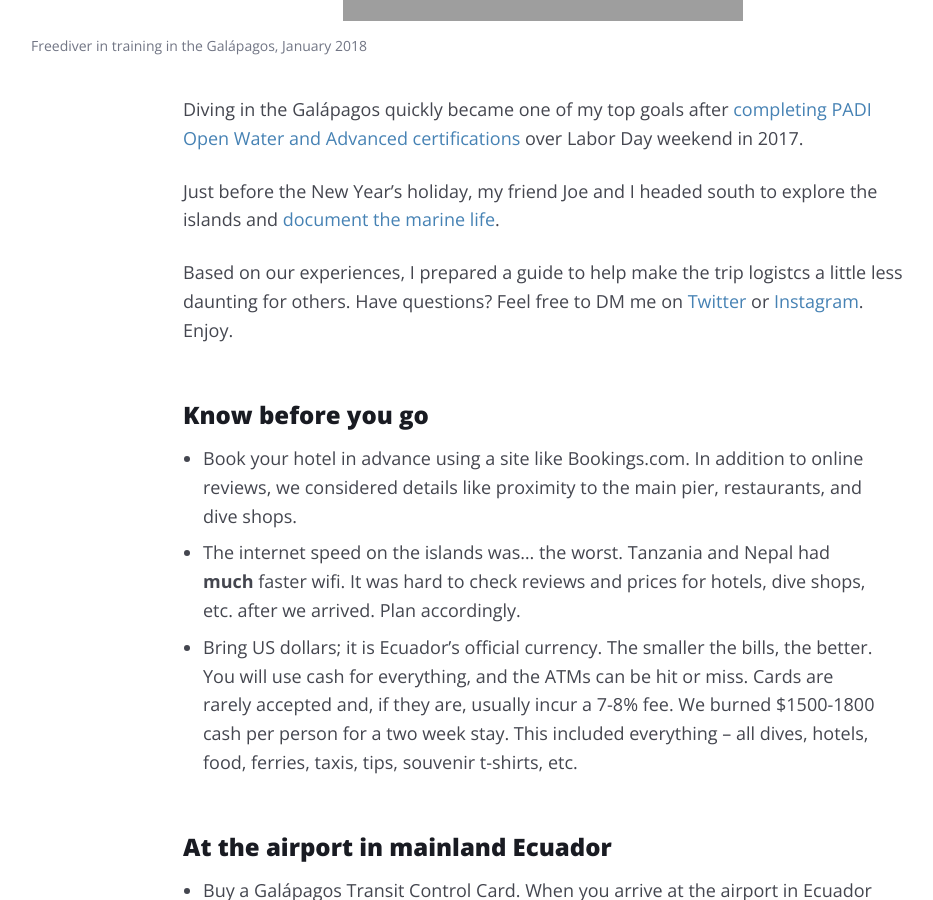
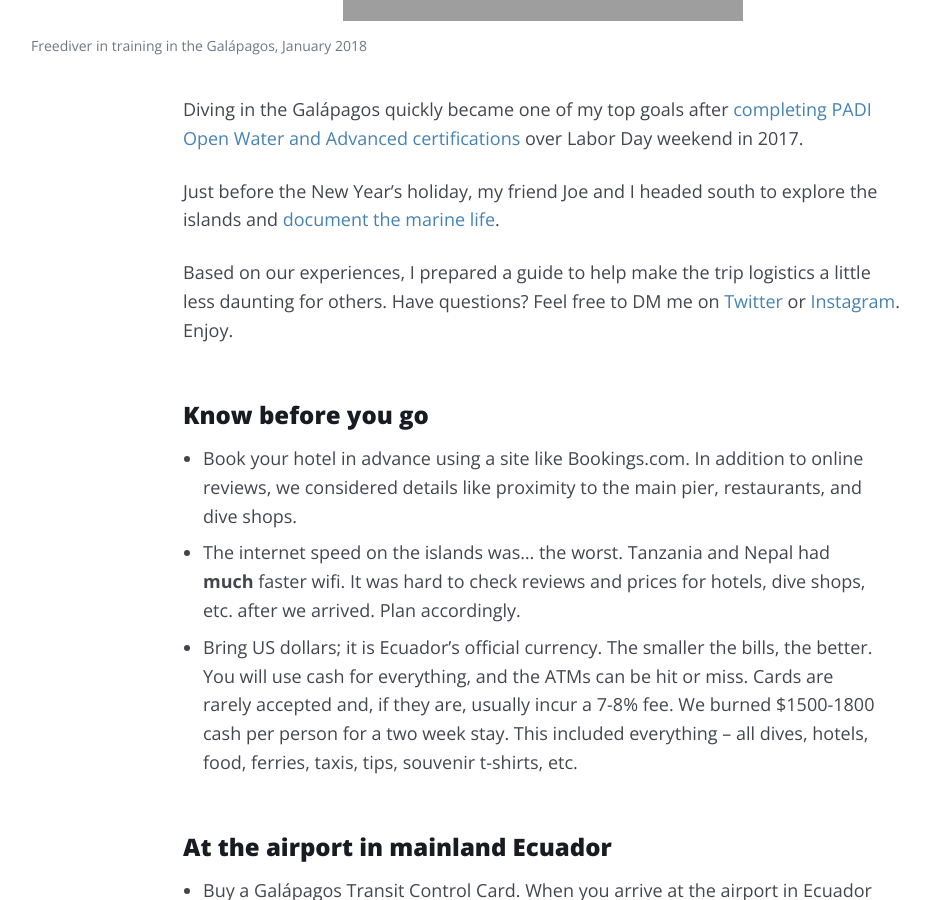
Before and after one commit to mcknightlabs/rtmup, a Jekyll site: the page built from _posts/goal/2018-01-29-galapagos.md, in a window 1280 px wide and 900 px high, scrolled down 557 px. Shown: the whole window, without its empty margins (97-1030 px from the left). Built offline with Jekyll 4.4.1, drawn with Linux system fonts in a browser that asks for light colours; comment, search, counter and statistics services are not loaded; some of the changed text lies outside the part shown.

Commit message:
update galapagos post

```diff
--- a/_posts/goal/2018-01-29-galapagos.md
+++ b/_posts/goal/2018-01-29-galapagos.md
@@ -1,11 +1,11 @@
 ---
 layout: article
 title: Dive the Galápagos
-description: Based on our experiences, I prepared a guide to help make the trip logistcs a little less daunting for others.
+description: Based on our experiences, I prepared a guide to help make the trip logistics a little less daunting for others.
 category: goal
 tags:
 og_title: Dive the Galápagos
-og_description: Based on our experiences, I prepared a guide to help make the trip logistcs a little less daunting for others.
+og_description: Based on our experiences, I prepared a guide to help make the trip logistics a little less daunting for others.
 og_image: /media/img/goals/2018-01-29-galapagos/freediving-joe.jpg
 og_type: website
 ---
@@ -22,7 +22,7 @@ Diving in the Galápagos quickly became one of my top goals after <a href="{% po
 
 Just before the New Year's holiday, my friend Joe and I headed south to explore the islands and <a href="{% post_url goal/2018-01-30-uwphotography %}">document the marine life</a>.
 
-Based on our experiences, I prepared a guide to help make the trip logistcs a little less daunting for others. Have questions? Feel free to DM me on [Twitter](https://twitter.com/rtmup) or [Instagram](https://www.instagram.com/rtmup/). Enjoy.
+Based on our experiences, I prepared a guide to help make the trip logistics a little less daunting for others. Have questions? Feel free to DM me on [Twitter](https://twitter.com/rtmup) or [Instagram](https://www.instagram.com/rtmup/). Enjoy.
 
 ## Know before you go
 * Book your hotel in advance using a site like Bookings.com. In addition to online reviews, we considered details like proximity to the main pier, restaurants, and dive shops.
```
Also changed, not shown: other parts of _posts/goal/2018-01-29-galapagos.md (+0 -1 lines).
